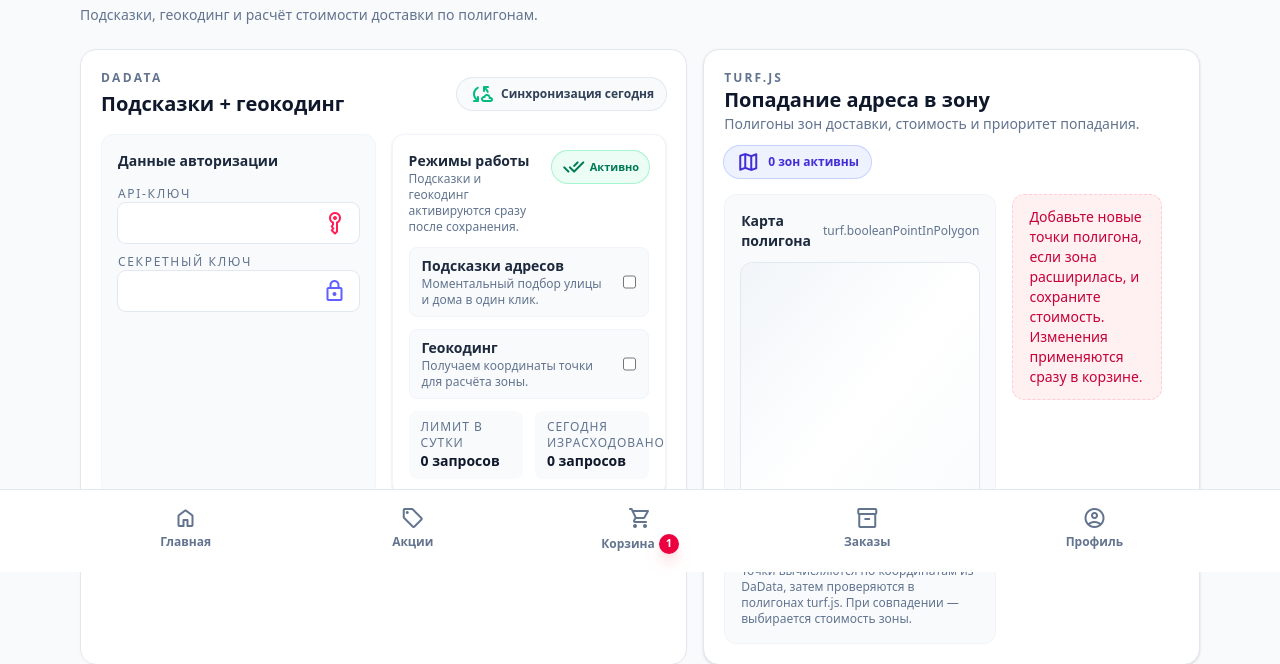
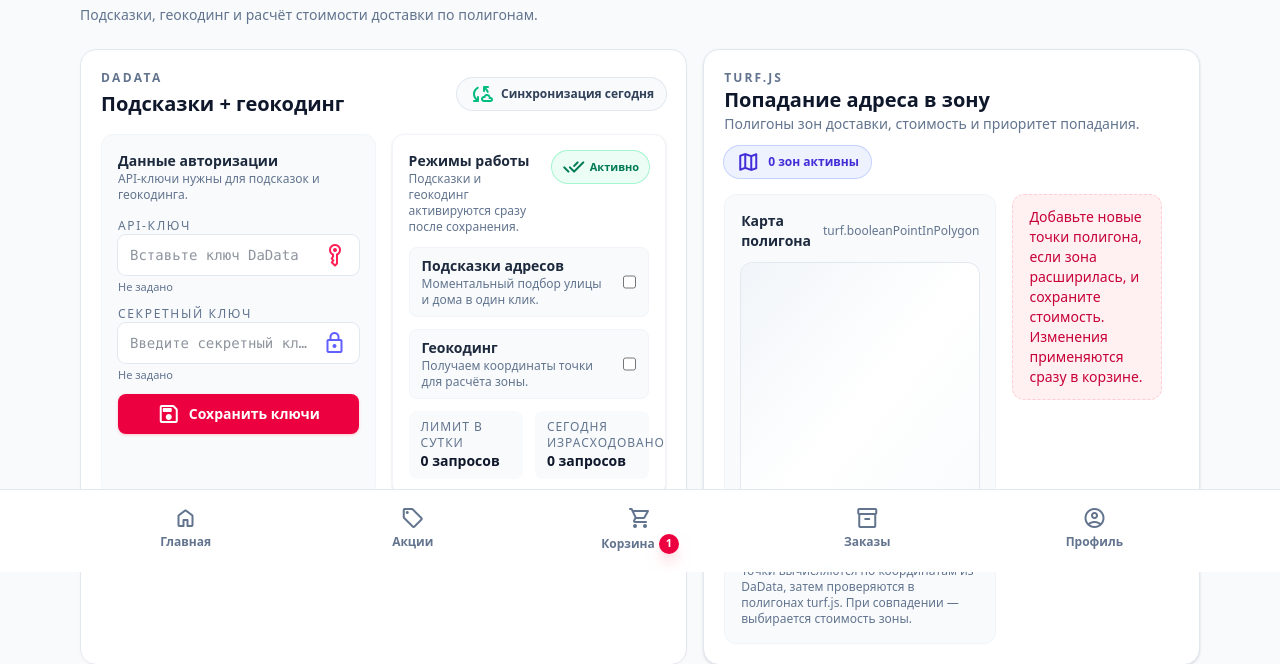
Before and after one commit to uran124/bunch, a PHP site: template app/views/admin-services-delivery.php in a window 1280 px wide. Shown: the part 228-892 px from the top of the page. Run offline with PHP 8.4, Linux system fonts and the light colour scheme; the template is opened without the code that fills it, so the values that code supplies are empty; some libraries are stand-ins or nearby versions.

Commit message:
Add editable DaData credentials on delivery services admin page

```diff
--- a/app/views/admin-services-delivery.php
+++ b/app/views/admin-services-delivery.php
@@ -40,29 +40,59 @@
             </div>
 
             <div class="mt-4 grid gap-4 lg:grid-cols-2">
-                <div class="space-y-3 rounded-xl border border-slate-100 bg-slate-50 p-4">
-                    <p class="text-sm font-semibold text-slate-800">Данные авторизации</p>
+                <form id="dadata-credentials-form" class="space-y-3 rounded-xl border border-slate-100 bg-slate-50 p-4">
+                    <div class="flex items-center justify-between gap-3">
+                        <div>
+                            <p class="text-sm font-semibold text-slate-800">Данные авторизации</p>
+                            <p class="text-xs text-slate-500">API-ключи нужны для подсказок и геокодинга.</p>
+                        </div>
+                        <span id="dadata-credentials-status" class="hidden items-center gap-1 rounded-full bg-emerald-50 px-2.5 py-1 text-[11px] font-semibold text-emerald-700 ring-1 ring-emerald-200">
+                            <span class="material-symbols-rounded text-base">task_alt</span>
+                            Сохранено
+                        </span>
+                    </div>
                     <div class="grid gap-2 text-sm">
                         <label class="space-y-1">
                             <span class="text-xs uppercase tracking-[0.14em] text-slate-500">API-ключ</span>
-                            <div class="flex items-center justify-between rounded-lg bg-white px-3 py-2 text-slate-800 ring-1 ring-slate-200">
-                                <span class="truncate text-sm font-mono">
-                                    <?php echo htmlspecialchars($dadata['apiKey'] ?? '', ENT_QUOTES, 'UTF-8'); ?>
-                                </span>
+                            <div class="flex items-center gap-2 rounded-lg bg-white px-3 py-2 text-slate-800 ring-1 ring-slate-200">
+                                <input
+                                    type="text"
+                                    name="apiKey"
+                                    id="dadata-api-key"
+                                    autocomplete="off"
+                                    value="<?php echo htmlspecialchars($dadata['apiKey'] ?? '', ENT_QUOTES, 'UTF-8'); ?>"
+                                    placeholder="Вставьте ключ DaData"
+                                    class="w-full truncate bg-transparent text-sm font-mono focus:outline-none"
+                                >
                                 <span class="material-symbols-rounded text-base text-rose-500">key_vertical</span>
                             </div>
+                            <span id="dadata-api-key-display" class="block truncate text-[11px] text-slate-500"></span>
                         </label>
                         <label class="space-y-1">
                             <span class="text-xs uppercase tracking-[0.14em] text-slate-500">Секретный ключ</span>
-                            <div class="flex items-center justify-between rounded-lg bg-white px-3 py-2 text-slate-800 ring-1 ring-slate-200">
-                                <span class="truncate text-sm font-mono">
-                                    <?php echo htmlspecialchars($dadata['secretKey'] ?? '', ENT_QUOTES, 'UTF-8'); ?>
-                                </span>
+                            <div class="flex items-center gap-2 rounded-lg bg-white px-3 py-2 text-slate-800 ring-1 ring-slate-200">
+                                <input
+                                    type="password"
+                                    name="secretKey"
+                                    id="dadata-secret-key"
+                                    autocomplete="off"
+                                    value="<?php echo htmlspecialchars($dadata['secretKey'] ?? '', ENT_QUOTES, 'UTF-8'); ?>"
+                                    placeholder="Введите секретный ключ"
+                                    class="w-full truncate bg-transparent text-sm font-mono focus:outline-none"
+                                >
                                 <span class="material-symbols-rounded text-base text-indigo-500">lock</span>
                             </div>
+                            <span id="dadata-secret-key-display" class="block truncate text-[11px] text-slate-500"></span>
                         </label>
                     </div>
-                </div>
+                    <button
+                        type="submit"
+                        class="inline-flex w-full items-center justify-center gap-2 rounded-lg bg-rose-600 px-3 py-2 text-sm font-semibold text-white shadow-sm shadow-rose-200 transition hover:-translate-y-0.5 hover:shadow"
+                    >
+                        <span class="material-symbols-rounded text-base">save</span>
+                        Сохранить ключи
+                    </button>
+                </form>
 
                 <div class="grid gap-3 rounded-xl border border-slate-100 bg-white p-4 shadow-sm">
                     <div class="flex items-start justify-between gap-3">
@@ -307,16 +337,59 @@
 <script>
     const zones = <?php echo json_encode($zones); ?>;
     const testAddresses = <?php echo json_encode($testAddresses); ?>;
-    const dadataConfig = <?php echo json_encode($dadata); ?>;
+    let dadataConfig = <?php echo json_encode($dadata); ?>;
 
     const mapContainer = document.getElementById('zone-map');
     const addressInput = document.getElementById('address-full');
     const addressSuggestionList = document.createElement('div');
+    const credentialsForm = document.getElementById('dadata-credentials-form');
+    const apiKeyInput = document.getElementById('dadata-api-key');
+    const secretKeyInput = document.getElementById('dadata-secret-key');
+    const apiKeyDisplay = document.getElementById('dadata-api-key-display');
+    const secretKeyDisplay = document.getElementById('dadata-secret-key-display');
+    const credentialsStatus = document.getElementById('dadata-credentials-status');
     let marker;
     let lastSuggestionRequestId = 0;
 
+    function formatKey(value) {
+        if (!value) return 'Не задано';
+        if (value.length <= 12) return value;
+        return `${value.slice(0, 6)}…${value.slice(-4)}`;
+    }
+
+    function hydrateCredentials() {
+        try {
+            const cached = localStorage.getItem('dadataCredentials');
+            if (cached) {
+                const parsed = JSON.parse(cached);
+                dadataConfig = {
+                    ...dadataConfig,
+                    ...(typeof parsed === 'object' && parsed ? parsed : {}),
+                };
+            }
+        } catch (e) {
+            console.error('Не удалось загрузить ключи DaData из localStorage', e);
+        }
+
+        renderCredentials();
+    }
+
+    function renderCredentials() {
+        if (apiKeyInput) apiKeyInput.value = dadataConfig?.apiKey || '';
+        if (secretKeyInput) secretKeyInput.value = dadataConfig?.secretKey || '';
+        if (apiKeyDisplay) apiKeyDisplay.textContent = formatKey(dadataConfig?.apiKey || '');
+        if (secretKeyDisplay) secretKeyDisplay.textContent = formatKey(dadataConfig?.secretKey || '');
+    }
+
     function normalizeText(value) {
         return value.trim().toLowerCase();
+    }
+
+    function showCredentialsSaved() {
+        if (!credentialsStatus) return;
+        credentialsStatus.classList.remove('hidden');
+        credentialsStatus.classList.add('inline-flex');
+        setTimeout(() => credentialsStatus.classList.add('hidden'), 2400);
     }
 
     function renderSuggestions(suggestions) {
@@ -505,7 +578,26 @@
         svg.appendChild(marker);
     }
 
+    hydrateCredentials();
     renderMap();
+
+    credentialsForm?.addEventListener('submit', (event) => {
+        event.preventDefault();
+
+        const apiKey = (apiKeyInput?.value || '').trim();
+        const secretKey = (secretKeyInput?.value || '').trim();
+
+        dadataConfig = { ...dadataConfig, apiKey, secretKey };
+
+        try {
+            localStorage.setItem('dadataCredentials', JSON.stringify({ apiKey, secretKey }));
+        } catch (e) {
+            console.error('Не удалось сохранить ключи DaData', e);
+        }
+
+        renderCredentials();
+        showCredentialsSaved();
+    });
 
     if (addressInput) {
         const wrapper = addressInput.parentElement;
```
